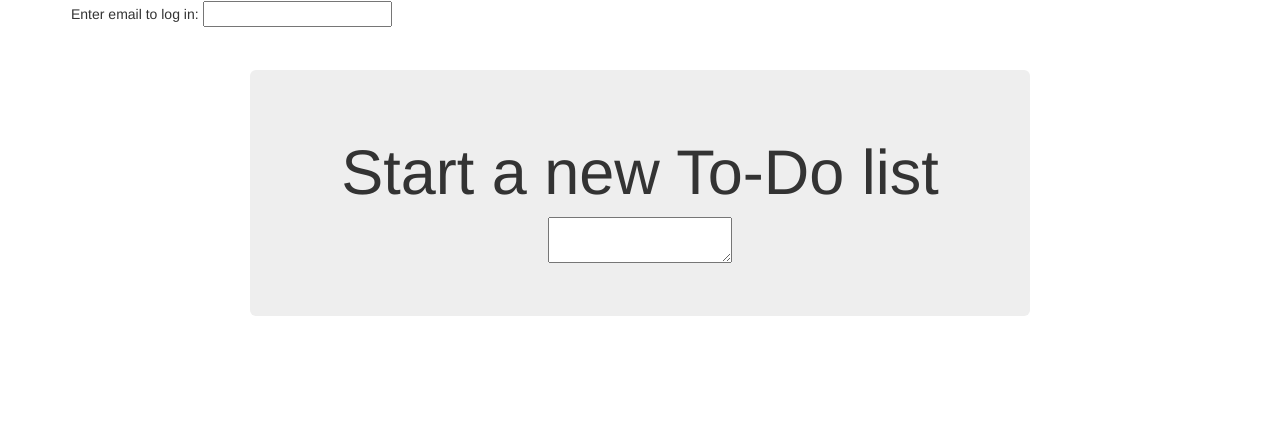
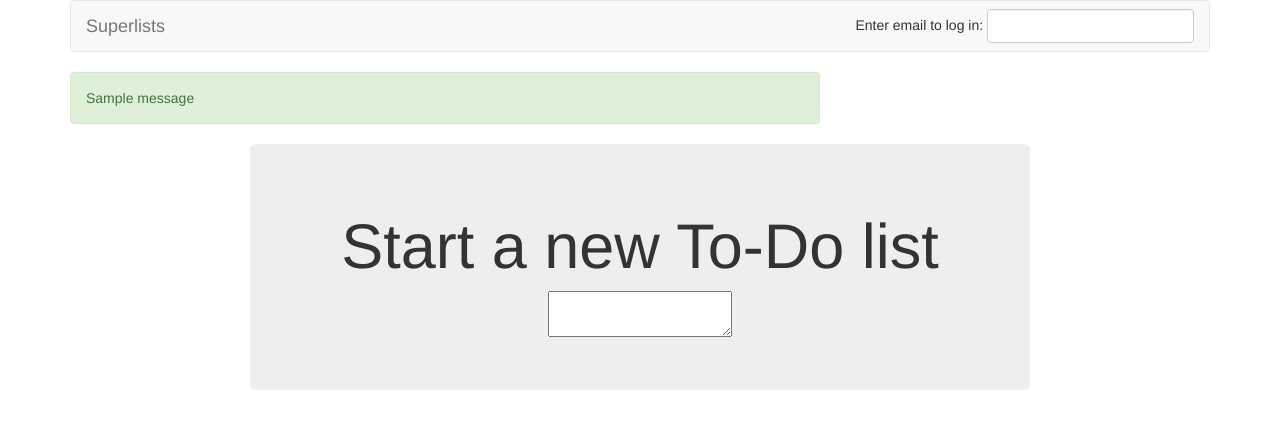
Before and after one commit to ibrobabs/tdd, a Django app: template lists/templates/home.html in a window 1280 px wide. Shown: the top 429 px of the page. Run offline with Django 3.2, Linux system fonts and the light colour scheme; the template is opened without the code that fills it, so the values that code supplies are empty, except form fields; tables that the repository leaves empty hold one stand-in row (values such as "Sample post"); one stand-in notice (Sample message) is shown; form fields are guessed from the names that the template uses; some libraries are stand-ins or nearby versions.

Commit message:
Pushing to staging

```diff
--- a/babs/settings.py
+++ b/babs/settings.py
@@ -31,7 +31,10 @@ INSTALLED_APPS = [
     'accounts',
 ]
 
-AUTH_USER_MODEL = 'accounts.ListUser'
+AUTH_USER_MODEL = 'accounts.User'
+AUTHENTICATION_BACKENDS = [
+    'accounts.authentication.PasswordlessAuthenticationBackend',
+]
 
 EMAIL_HOST = 'smtp.gmail.com'
 EMAIL_HOST_USER = 'ibrokolawole@gmail.com'
--- a/lists/templates/base.html
+++ b/lists/templates/base.html
@@ -14,17 +14,37 @@
   </head>
     <body>
         <div class="container">
-            <div class="navbar">
-                {% if user.is_authenticated %}
-                    <p>Logged in as {{ user.email }}</p>
-                    <p><a id="id_logout" href="{% url 'logout' %}">Log out</a></p>
+            <nav class="navbar navbar-default" role="navigation">
+                <div class="container-fluid">
+                    <a class="navbar-brand" href="/">Superlists</a>
+                    {% if user.email %}
+                    <ul class="nav navbar-nav navbar-right">
+                      <li class="navbar-text">Logged in as {{ user.email }}</li>
+                      <li><a href="{% url 'logout' %}">Log out</a></li>
+                    </ul>
                     {% else %}
-                    <form action="{% url 'send_login_email' %}" method="POST">
-                        {% csrf_token %}
-                        Enter email to log in: <input name="email" type="text">
+                    <form class="navbar-form navbar-right" method="POST" action="{% url 'send_login_email' %}">
+                    <span>Enter email to log in:</span>
+                    <input class="form-control" name="email" type="text" />
+                    {% csrf_token %}
                     </form>
-                {% endif %}
+                    {% endif %}
+                </div>
+            </nav>
+            {% if messages %}
+            <div class="row">
+              <div class="col-md-8">
+                {% for message in messages %}
+                  {% if message.level_tag == 'success' %}
+                    <div class="alert alert-success">{{ message }}</div>
+                  {% else %}
+                    <div class="alert alert-warning">{{ message }}</div>
+                  {% endif %}
+                {% endfor %}
+              </div>
             </div>
+            {% endif %}
+
             <div class="row">
                 <div class="col-md-8 col-md-offset-2 jumbotron">
                     <div class="text-center">
```
Also changed, not shown: functional_tests/base.py (+32 -8 lines), functional_tests/test_login.py (+8 -5 lines), functional_tests/test_my_lists.py (added, +27 -0 lines), 1 other file.
